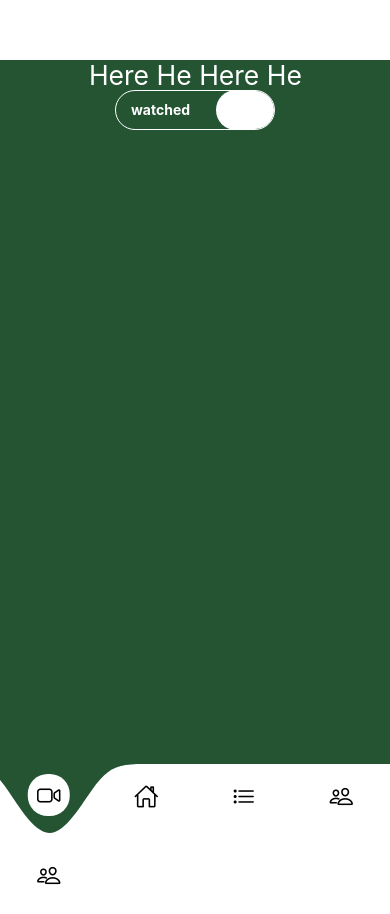
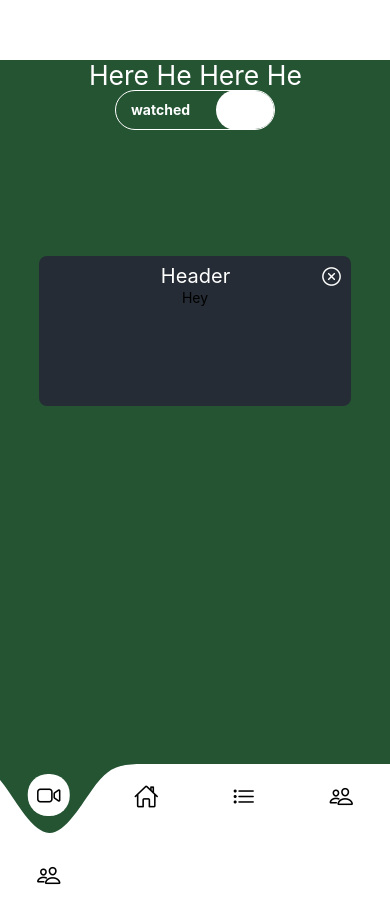
Before and after one commit to seanbb88/ReactNativeSharedUI, a React Native app: screen / in a window 390 px wide. Built offline with nearby package versions, Linux system fonts and the light colour scheme.

Commit message:
mini modal

```diff
--- a/App.tsx
+++ b/App.tsx
@@ -8,7 +8,7 @@ import Iconicons from '@expo/vector-icons/Ionicons'
 
 // AVAILABLE COMPONENTS - HIDE/SHOW BY COMMENTING THEM OUT
 import AppButton from './components/Button/Button';
-import { AppTitle, FullScreenLoader, PaqeLoader } from './components';
+import { AppTitle, FullScreenLoader, MiniModal, PaqeLoader } from './components';
 import { TabBar, FadeView, LiquidSwipe, AnimatedInput, NowPlayingLoader, BreathingView } from './animations';
 import AnimatedToggle from './animations/toggle/AnimatedToggle/AnimatedToggle';
 
@@ -91,6 +91,13 @@ export default function App() {
         />
 
         {/* <LiquidSwipe /> */}
+        <MiniModal
+          isOpen={true}
+          handleToggleModal={() => { }}
+          header='Header'
+          modalContent={<Text>Hey</Text>}
+
+        />
 
         {/* LOADERS */}
         {/* <PaqeLoader /> */}
--- /dev/null
+++ b/components/Modals/MiniModal.tsx
@@ -0,0 +1,73 @@
+import React from 'react';
+import { View, StyleSheet, Text } from 'react-native';
+import { TouchableOpacity } from 'react-native-gesture-handler';
+import Iconicons from '@expo/vector-icons/Ionicons';
+
+interface MiniModalProps {
+    backgroundColor?: string;
+    header?: string;
+    isOpen: boolean;
+    modalContent: any;
+    handleToggleModal: () => void;
+}
+
+export const MiniModal = ({ backgroundColor = '#252c35', header, isOpen, handleToggleModal, modalContent }: MiniModalProps) => {
+    if (!isOpen) {
+        return null;
+    }
+
+    return (
+        <View style={[styles.container, { backgroundColor: backgroundColor }]}>
+            <View style={styles.headerContainer}>
+                <View style={styles.headerTextContainer}>
+                    {header && <Text style={styles.header}>{header}</Text>}
+                </View>
+                <TouchableOpacity style={styles.closeBtn} onPress={handleToggleModal}>
+                    <Iconicons color="white" size={23} name="close-circle-outline" />
+                </TouchableOpacity>
+            </View>
+            <View style={styles.contentContainer}>
+                {modalContent}
+            </View>
+        </View>
+    );
+};
+
+const styles = StyleSheet.create({
+    container: {
+        flex: 1,
+        position: 'absolute',
+        width: '80%',
+        height: 150,
+        top: '50%',
+        left: '10%',
+        alignItems: 'center',
+        borderRadius: 8,
+    },
+    header: {
+        color: "white",
+        alignSelf: "center",
+        marginLeft: 32,
+        marginTop: 8,
+        fontSize: 20
+    },
+    closeBtn: {
+        paddingTop: 8,
+        paddingRight: 8,
+    },
+    headerContainer: {
+        width: '100%',
+        flexDirection: 'row',
+        justifyContent: 'space-between',
+    },
+    headerTextContainer: {
+        flex: 1,
+    },
+    contentContainer: {
+        flex: 1,
+        width: '100%',
+        alignItems: 'center',
+    },
+});
+
+export default MiniModal;
--- a/components/index.ts
+++ b/components/index.ts
@@ -3,6 +3,7 @@ import PaqeLoader from './Loaders/Now_Playing/PageLoader'
 import { AppButton } from './Button/Button';
 import { FullScreenLoader } from './Loaders/Now_Playing/FullScreenLoader'
 import { AppTitle } from './Title/AppTitle'
+import { MiniModal } from './Modals/MiniModal'
 
 
-export { AppButton, AppTitle, ApplicationLoader, FullScreenLoader, PaqeLoader }
+export { AppButton, AppTitle, ApplicationLoader, FullScreenLoader, PaqeLoader, MiniModal }
```
